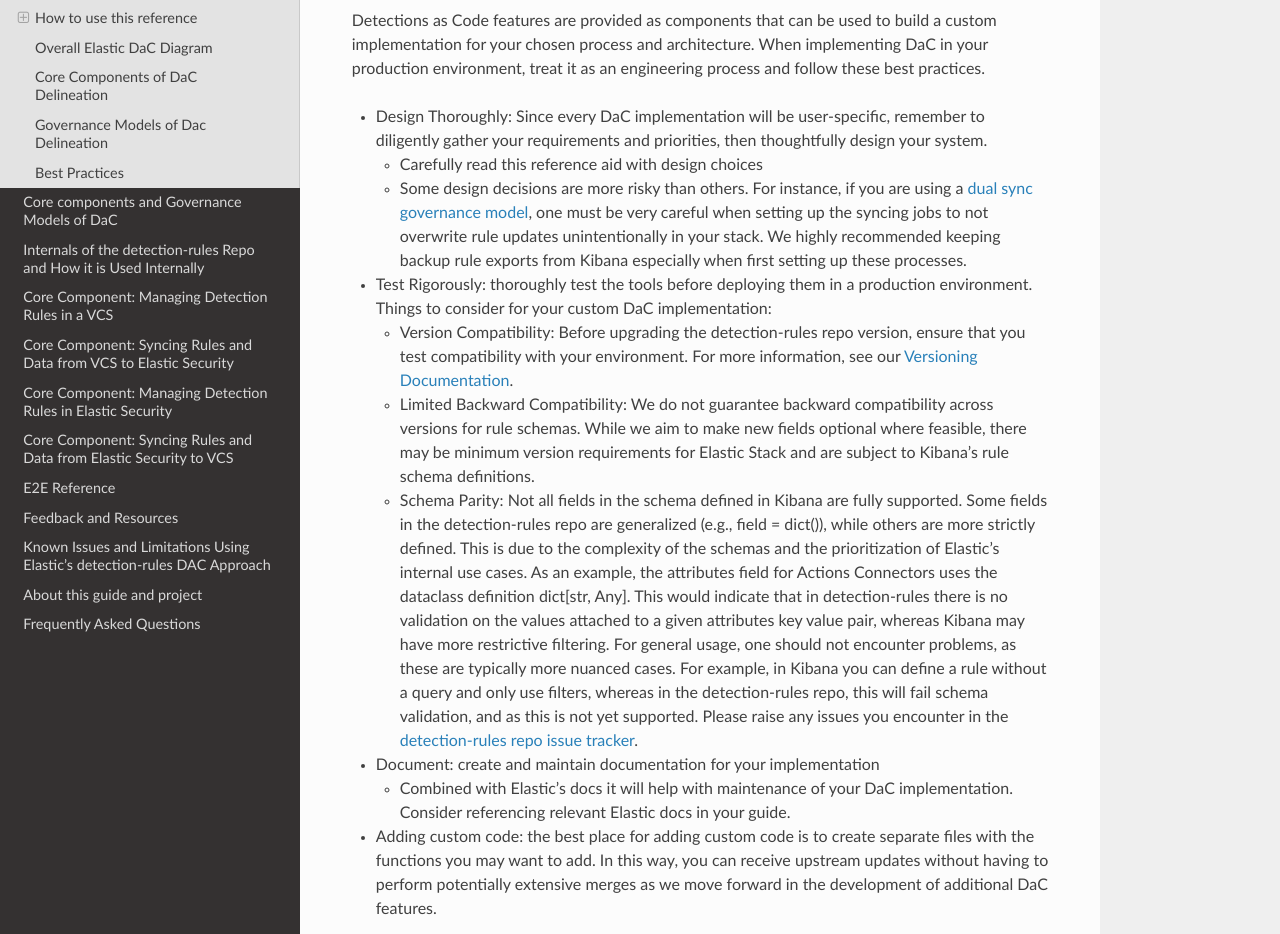
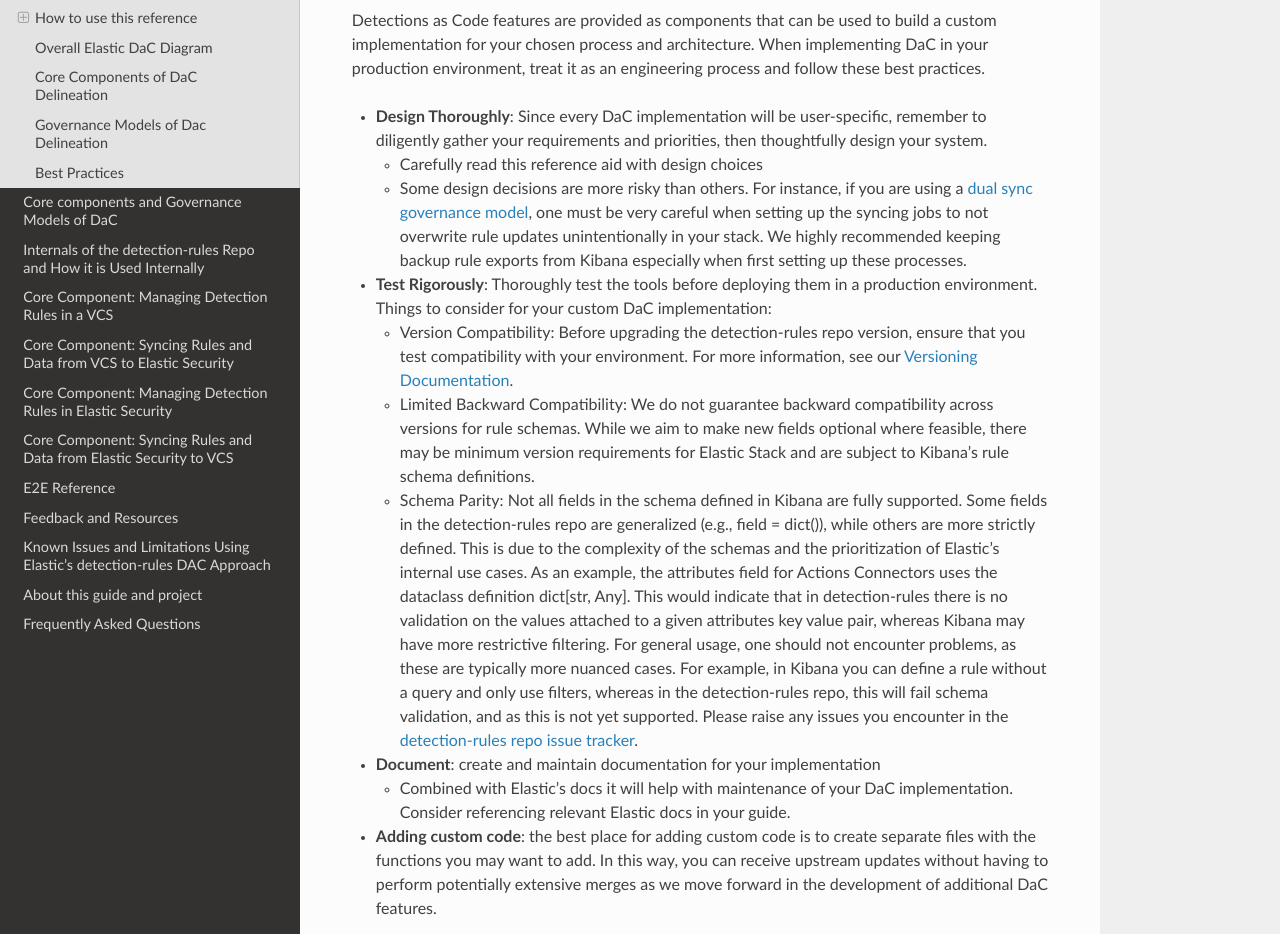
Before and after one commit to elastic/DaC-Reference, a Sphinx documentation site: the page built from docs/dac_concept_and_workflows.md, in a window 1280 px wide and 1400 px high, scrolled down 5231 px. Shown: the part 290-1224 px from the top of the window. Built offline with Sphinx 7.4.7 and the Read the Docs theme 3.1.0, drawn with Linux system fonts in a browser that asks for light colours; some of the changed lines change nothing that is shown.

Commit message:
Add bold headers

```diff
--- a/docs/dac_concept_and_workflows.md
+++ b/docs/dac_concept_and_workflows.md
@@ -126,13 +126,13 @@
 
 Detections as Code features are provided as components that can be used to build a custom implementation for your chosen process and architecture. When implementing DaC in your production environment, treat it as an engineering process and follow these best practices.
 
-- Design Thoroughly: Since every DaC implementation will be user-specific, remember to diligently gather your requirements and priorities, then thoughtfully design your system.
+- **Design Thoroughly**: Since every DaC implementation will be user-specific, remember to diligently gather your requirements and priorities, then thoughtfully design your system.
     - Carefully read this reference aid with design choices
     - Some design decisions are more risky than others. For instance, if you are using a [dual sync governance model](https://dac-reference.readthedocs.io/en/latest/core_components_and_governance_models_of_dac.html#dual-syncing-rules-and-data-between-kibana-and-vcs), one must be very careful when setting up the syncing jobs to not overwrite rule updates unintentionally in your stack. We highly recommended keeping backup rule exports from Kibana especially when first setting up these processes.
-- Test Rigorously: thoroughly test the tools before deploying them in a production environment. Things to consider for your custom DaC implementation:
+- **Test Rigorously**: Thoroughly test the tools before deploying them in a production environment. Things to consider for your custom DaC implementation:
     - Version Compatibility: Before upgrading the detection-rules repo version, ensure that you test compatibility with your environment. For more information, see our [Versioning Documentation](https://github.com/elastic/ia-trade-team/issues/471%23issuecomment-2423259800).
     - Limited Backward Compatibility: We do not guarantee backward compatibility across versions for rule schemas. While we aim to make new fields optional where feasible, there may be minimum version requirements for Elastic Stack and are subject to Kibana's rule schema definitions.
     - Schema Parity: Not all fields in the schema defined in Kibana are fully supported. Some fields in the detection-rules repo are generalized (e.g., field = dict()), while others are more strictly defined. This is due to the complexity of the schemas and the prioritization of Elastic's internal use cases. As an example, the attributes field for Actions Connectors uses the dataclass definition dict[str, Any]. This would indicate that in detection-rules there is no validation on the values attached to a given attributes key value pair, whereas Kibana may have more restrictive filtering. For general usage, one should not encounter problems, as these are typically more nuanced cases. For example, in Kibana you can define a rule without a query and only use filters, whereas in the detection-rules repo, this will fail schema validation, and as this is not yet supported. Please raise any issues you encounter in the [detection-rules repo issue tracker](https://github.com/elastic/detection-rules/issues).
-- Document: create and maintain documentation for your implementation
+- **Document**: create and maintain documentation for your implementation
     - Combined with Elastic’s docs it will help with maintenance of your DaC implementation. Consider referencing relevant Elastic docs in your guide.
-- Adding custom code: the best place for adding custom code is to create separate files with the functions you may want to add. In this way, you can receive upstream updates without having to perform potentially extensive merges as we move forward in the development of additional DaC features.
+- **Adding custom code**: the best place for adding custom code is to create separate files with the functions you may want to add. In this way, you can receive upstream updates without having to perform potentially extensive merges as we move forward in the development of additional DaC features.
```
